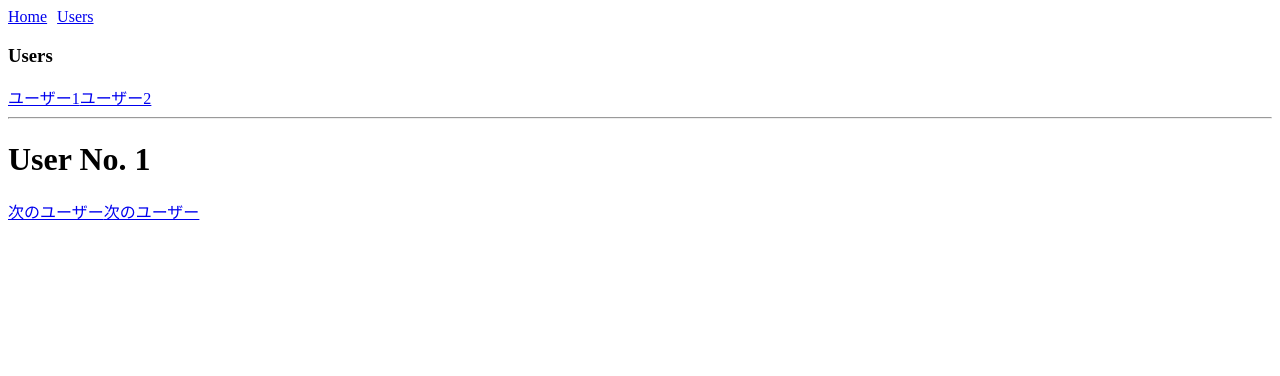
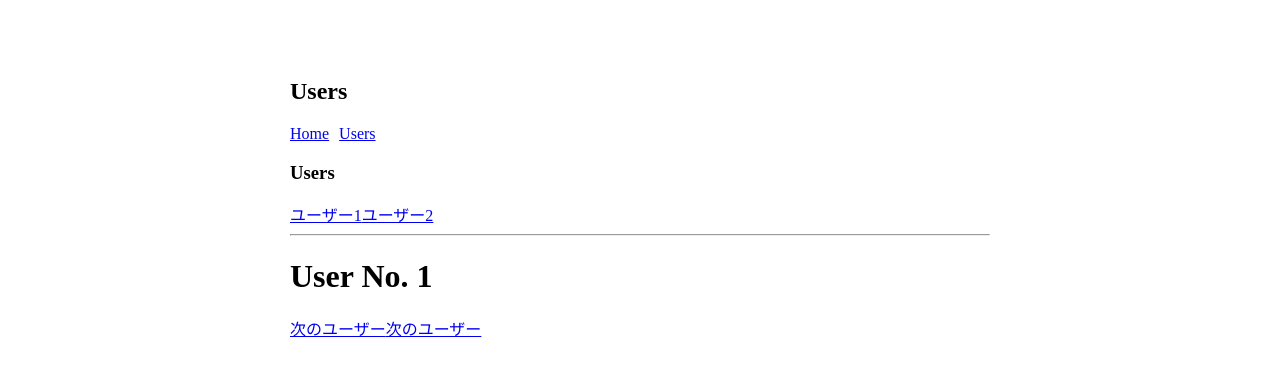
Before and after one commit to t-tazy/spa-vuejs, a Vue app: page /users/1 in a window 1280 px wide. Shown: the top 376 px of the page. Built offline with nearby package versions, Linux system fonts and the light colour scheme; the HTML template or start-up script is replaced by a standard one.

Commit message:
名前付きビュー

```diff
--- a/src/App.vue
+++ b/src/App.vue
@@ -1,18 +1,6 @@
 <template>
-  <div>
-    <nav>
-      <router-link to="/" class="link" active-class="link--active" exact>Home</router-link>
-      <router-link to="/users" class="link" active-class="link--active" exact>Users</router-link>
-    </nav>
+  <div style="width: 700px; margin: auto; padding-top: 50px;">
+    <router-view name="header"></router-view>
     <router-view></router-view>
   </div>
 </template>
-
-<style>
-.link {
-  margin-right: 10px;
-}
-.link--active {
-  font-size: 20px;
-}
-</style>
--- a/src/router.js
+++ b/src/router.js
@@ -4,16 +4,28 @@ import Home from './views/Home.vue';
 import Users from './views/Users.vue';
 import UsersPosts from './views/UsersPosts.vue';
 import UsersProfile from './views/UsersProfile.vue';
+import HeaderHome from "./views/HeaderHome.vue";
+import HeaderUsers from "./views/HeaderUsers.vue";
 
 Vue.use(Router);
 
 export default new Router({
   mode: "history",
   routes: [
-    { path: '/', component: Home },
+    { path: '/', components: {
+      default: Home,
+      header: HeaderHome
+      }
+    },
     { path: '/users/:id',
-      component: Users,
-      props: true,
+      components: {
+      default: Users,
+      header: HeaderUsers
+      },
+      props: {
+        default: true,
+        header: false
+      },
       children: [
         { path: "posts", component: UsersPosts },
         { path: "profile", component: UsersProfile, name: "users-id-profile" },
--- /dev/null
+++ b/src/views/HeaderHome.vue
@@ -0,0 +1,16 @@
+<template>
+  <nav>
+    <h2>Home</h2>
+    <router-link to="/" class="link" active-class="link--active" exact>Home</router-link>
+    <router-link to="/users" class="link" active-class="link--active" exact>Users</router-link>
+  </nav>
+</template>
+
+<style>
+.link {
+  margin-right: 10px;
+}
+.link--active {
+  font-size: 20px;
+}
+</style>
--- /dev/null
+++ b/src/views/HeaderUsers.vue
@@ -0,0 +1,16 @@
+<template>
+  <nav>
+    <h2>Users</h2>
+    <router-link to="/" class="link" active-class="link--active" exact>Home</router-link>
+    <router-link to="/users" class="link" active-class="link--active" exact>Users</router-link>
+  </nav>
+</template>
+
+<style>
+.link {
+  margin-right: 10px;
+}
+.link--active {
+  font-size: 20px;
+}
+</style>
```
